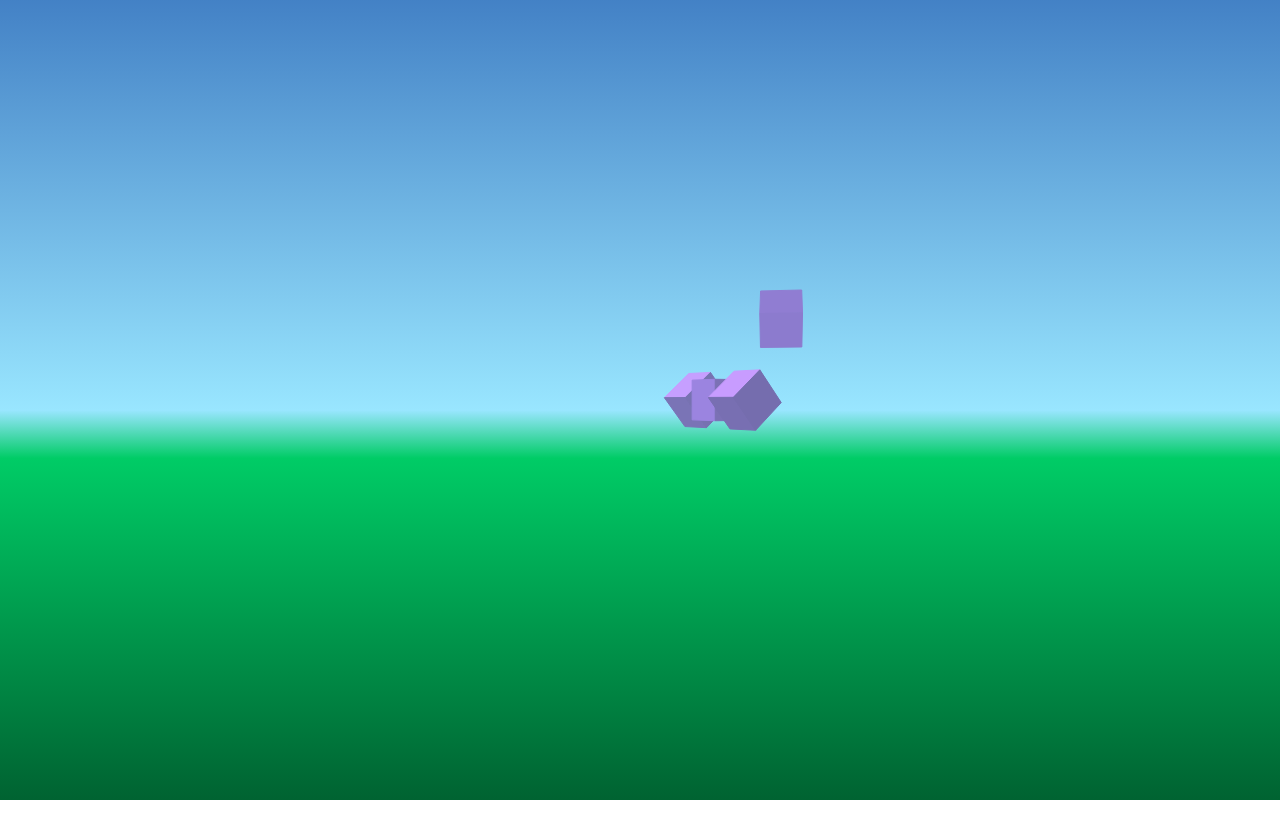
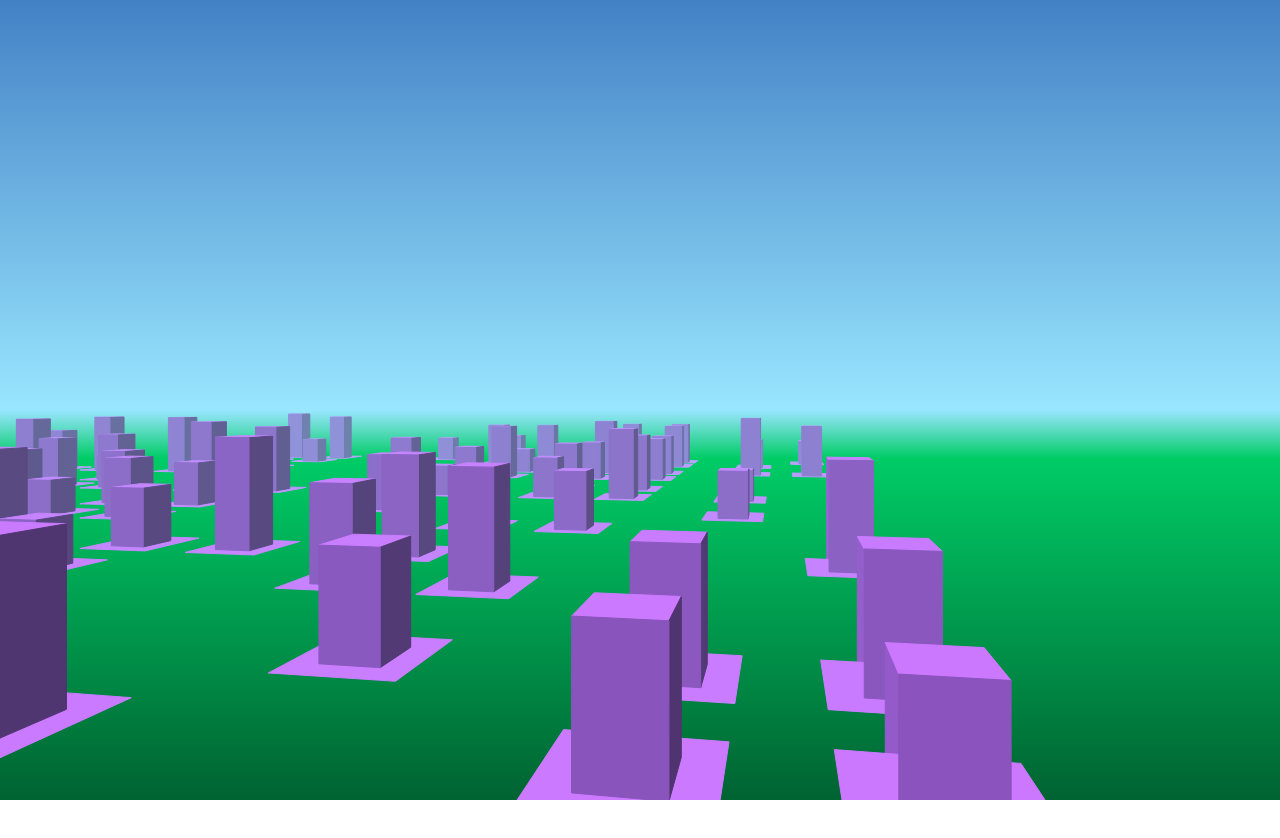
Before and after one commit to emanlapig/BGem3-v2, a website: page index.html in a window 1280 px wide. Shown: the top 838 px of the page. Drawn offline with Linux system fonts and the light colour scheme; files that its build step writes are made by us from their sources; animation ran at ten frames a second.

Commit message:
wip - adding building block assets

```diff
--- a/Assets.js
+++ b/Assets.js
@@ -13,6 +13,7 @@ var ObjGroup = function( objs, options ) {
 
 var Mesh = function() {
 	this.rot = [ 0, 0, 0 ];
+	this.pos = [ 0, 0, 0 ];
 	this.vertices3D = [];
 	this.vertices2D = [];
 	this.transform = [];
@@ -23,7 +24,7 @@ var Mesh = function() {
 
 var PlaneMesh = function( options ) {
 	Mesh.apply( this, arguments );
-	this.size = options.size || 5;
+	this.size = options.size/2 || 5;
 	this.rot = options.rot || [ 0, 0, 0 ];
 	this.pos = options.pos || [ 0, 0, 0 ];
 	this.color = options.color || [ 102, 45, 145 ];
@@ -43,14 +44,18 @@ var PlaneMesh = function( options ) {
 	];
 	this.faces = [
 		[ 1, 2, 3, 4 ], // front
-		[ 4, 3, 2, 1 ] // back
 	];
+
+	var backside = ( options.backside === undefined )? true: options.backside;
+	if ( backside ) {
+		this.faces.push( [ 4, 3, 2, 1 ] );
+	}
 };
 PlaneMesh.prototype = new Mesh();
 
 var CubeMesh = function( options ) {
 	Mesh.apply( this, arguments );
-	this.size = options.size || 5;
+	this.size = options.size/2 || 5;
 	this.rot = options.rot || [ 0, 0, 0 ];
 	this.pos = options.pos || [ 0, 0, 0 ];
 	this.color = options.color || [ 102, 45, 145 ];
@@ -61,6 +66,7 @@ var CubeMesh = function( options ) {
 	this.shadow = ( options.shadow === undefined )? true : options.shadow;
 	this.shineWidth = 1.2;
 	this.shineStren = 50;
+
 	this.vertices3D = [
 		[ 0, 0, 0 ], // anchor point
 		[ this.size, -this.size, -this.size ],
@@ -80,8 +86,56 @@ var CubeMesh = function( options ) {
 		[ 5, 6, 2, 1 ], // top
 		[ 4, 3, 7, 8 ]  // bottom
 	];
+
+	var centered = ( options.centered === undefined )? true : options.centered;
+	if ( !centered ) {
+		for ( var i=1; i<this.vertices3D.length; i++ ) {
+			var vert = this.vertices3D[i];
+			this.pos[0] += this.size;
+			this.pos[1] += this.size;
+			this.pos[2] += this.size;
+		}
+	}
 };
 CubeMesh.prototype = new Mesh();
+
+var BoxMesh = function( options ) {
+	Mesh.apply( this, arguments );
+	this.size = options.size || {};
+	this.size[0] = round2( options.size[0]/2 );
+	this.size[1] = round2( options.size[1]/2 );
+	this.size[2] = round2( options.size[2]/2 );
+	this.rot = options.rot || [ 0, 0, 0 ];
+	this.pos = options.pos || [ 0, 0, 0 ];
+	this.color = options.color || [ 102, 45, 145 ];
+	this.textured = ( options.textured === undefined )? false : options.textured;
+	this.fill = ( options.fill === undefined )? true : options.fill;
+	this.stroke = ( options.stroke === undefined )? true : options.stroke;
+	this.shine = ( options.shine === undefined )? true : options.shine;
+	this.shadow = ( options.shadow === undefined )? true : options.shadow;
+	this.shineWidth = 1.2;
+	this.shineStren = 50;
+	this.vertices3D = [
+		[ 0, 0, 0 ], // anchor point
+		[ this.size[0], -this.size[1], -this.size[2] ],
+		[ -this.size[0], -this.size[1], -this.size[2] ],
+		[ -this.size[0], this.size[1], -this.size[2] ],
+		[ this.size[0], this.size[1], -this.size[2] ],
+		[ this.size[0], -this.size[1], this.size[2] ],
+		[ -this.size[0], -this.size[1], this.size[2] ],
+		[ -this.size[0], this.size[1], this.size[2] ],
+		[ this.size[0], this.size[1], this.size[2] ]
+	];
+	this.faces = [
+		[ 1, 2, 3, 4 ], // front
+		[ 5, 1, 4, 8 ], // right
+		[ 6, 5, 8, 7 ], // back
+		[ 2, 6, 7, 3 ], // left
+		[ 5, 6, 2, 1 ], // top
+		[ 4, 3, 7, 8 ]  // bottom
+	];
+};
+BoxMesh.prototype = new Mesh();
 
 var Background = function( options ) {
 	this.top = options.top;
--- a/BGem3.js
+++ b/BGem3.js
@@ -7,6 +7,7 @@ var Scene = function() {
 	this.fogColor = [ 142, 214, 255 ];
 	this.fogDist = 600; // distance at which objects disappear
 	this.clipDist = 50; // buffer distance for clipping objects behind us
+	this.floor = -20; // y-coord of floor
 };
 
 var Camera = function( options ) {
@@ -213,14 +214,15 @@ var Renderer = function( scene, options ) {
 				ctx.fillRect( 0, 0, _renderer.maxWidth, _renderer.maxHeight ); // fill background color
 			}
 			for ( var i=0; i<_renderer.zSort.length; i++ ) {
-				if ( _renderer.zSort[i][5] ) { // if face is visible
-					_renderer.zSort[i][5] = backface_cull( _renderer.zSort[i] ); // backface cull
-					if ( _renderer.zSort[i][5] ) { // if face is visible after backface cull
+				var face = _renderer.zSort[i];
+				if ( face[5] ) { // if face is visible
+					face[5] = backface_cull( face ); // backface cull
+					if ( face[5] ) { // if face is visible after backface cull
 						var pts = [
-							_renderer.zSort[i][0],
-							_renderer.zSort[i][1],
-							_renderer.zSort[i][2],
-							_renderer.zSort[i][3]
+							face[0],
+							face[1],
+							face[2],
+							face[3]
 						];
 						ctx.beginPath();
 						ctx.moveTo( pts[0][0], pts[0][1] );
@@ -229,15 +231,15 @@ var Renderer = function( scene, options ) {
 						ctx.lineTo( pts[3][0], pts[3][1] );
 						ctx.lineTo( pts[0][0], pts[0][1] );
 						ctx.closePath();
-						var color = _renderer.zSort[i][6].color,
+						var color = face[6].color,
 							r = color[0],
 							g = color[1],
 							b = color[2];
 						// if shadows are enabled
-						if ( _renderer.zSort[i][6].shadow ) {
-							var normal = _renderer.zSort[i][6].normal;
-							var shineWidth = _renderer.zSort[i][6].shineWidth,
-								shineStren = _renderer.zSort[i][6].shineStren,
+						if ( face[6].shadow ) {
+							var normal = face[6].normal;
+							var shineWidth = face[6].shineWidth,
+								shineStren = face[6].shineStren,
 								shade = 1 - ( normal/Math.PI ),
 								shine = 1 - ( normal/Math.PI ) * shineWidth;
 							r = Math.floor( color[0]*shade ) + Math.floor( color[0]*shine + shineStren*shine ),
@@ -245,7 +247,7 @@ var Renderer = function( scene, options ) {
 							b = Math.floor( color[2]*shade ) + Math.floor( color[2]*shine + shineStren*shine );
 							// if fog is enabled
 							if ( _scene.fog ) {
-								var dist = -_renderer.zSort[i][4] / 4; // object distance from cam
+								var dist = -face[4] / 4; // object distance from cam
 								var fogRatio = dist / _scene.fogDist;
 								if (fogRatio>1) {
 									fogRatio=1;
@@ -260,17 +262,17 @@ var Renderer = function( scene, options ) {
 							}
 						}
 						// if fill is enabled (if false shadows will also not be drawn)
-						if ( _renderer.zSort[i][6].fill ) {
+						if ( face[6].fill ) {
 							ctx.fillStyle="rgb("+r+","+g+","+b+")";
 							ctx.fill();
 						}
 						// if stroke is enabled (currently uses shaded fill color)
-						if ( _renderer.zSort[i][6].stroke ) {
+						if ( face[6].stroke ) {
 							ctx.strokeStyle="rgb("+r+","+g+","+b+")";
 							ctx.stroke();
 						}
 
-						if ( _renderer.zSort[i][6].textured ) {
+						if ( face[6].textured ) {
 							r_texture( ctx, pts, _renderer );
 						}
 						ctx.restore();
@@ -358,16 +360,16 @@ var Controller = function( renderer ) {
 					camera.d = speed;
 					break;
 				case 38: // up
-					camera.u = speed;
+					camera.u = speed * 2;
 					break;
 				case 40: // down
-					camera.o = speed;
+					camera.o = speed * 2;
 					break;
 				case 37: // left
-					camera.l = speed;
+					camera.l = speed * 2;
 					break;
 				case 39: // right
-					camera.r = speed;
+					camera.r = speed * 2;
 					break;
 			}
 		});
@@ -488,7 +490,7 @@ function get_dist( p1, p2 ) {
 
 function random( a, b ) {
 	var c = b - a;
-	return Math.floor( Math.random()*c+a );
+	return Math.floor( Math.random()*c+a ) + 1;
 };
 
 function round2( num ) {
@@ -534,3 +536,5 @@ function get_normal( face ) {
 	var angle = Math.acos( (ax*bx+ay*by+az*bz) / Math.sqrt((ax*ax+ay*ay+az*az)*(bx*bx+by*by+bz*bz)) );
 	return angle;
 };
+
+// the end.
--- a/Game.js
+++ b/Game.js
@@ -1,10 +1,17 @@
 // Game.js
 
 var Game = function( scene ) {
-	var _scene = scene;
+	this.init = function() {
+		for ( var i=0; i<36; i++ ) {
+			var block = this.spawn_block();
+			block.pos[0] = 40 * (i%6);
+			block.pos[2] = -40 * Math.floor(i/6);
+			scene.groups.push( block );
+		}
+	}
 	this.play = function() {
 		for ( var i=1; i<scene.objs.length; i++ ) {
-			scene.objs[i].mesh.rot[0] += 1;
+			//scene.objs[i].mesh.rot[2] += 1;
 			if ( scene.objs[i].mesh.rot[1] > 360 ) {
 				scene.objs[i].mesh.rot[1] -= 360;
 			}
@@ -13,7 +20,7 @@ var Game = function( scene ) {
 			}
 		}
 		for ( var i=0; i<scene.groups.length; i++ ) {
-			scene.groups[i].rot[1] += 1;
+			//scene.groups[i].rot[1] += 1;
 			if ( scene.groups[i].rot[1] > 360 ) {
 				scene.groups[i].rot[1] -= 360;
 			}
@@ -21,5 +28,58 @@ var Game = function( scene ) {
 				scene.groups[i].rot[1] += 360;
 			}
 		}
-	};
+	}
+	this.spawn_block = function() {
+		var objs = [];
+		for ( var i=0; i<4; i++ ) {
+			var fl = new Obj3D( new PlaneMesh( {
+				size: [ 10 ],
+				pos: [ 8, scene.floor, 8 ],
+				rot: [ -90, 0, 0 ],
+				color: [ 102, 45, 145 ],
+				backside: false
+			} ) );
+
+			var height = random( 5, 15 );
+			var box = new Obj3D( new BoxMesh( {
+				size: [ 5, height, 5 ],
+				pos: [ 8, scene.floor + ( height/2 ), 8 ],
+				rot: [ 0, 0, 0 ]
+			} ) );
+
+			switch (i) {
+				case 1:
+					box.mesh.pos[0] *= -1;
+					fl.mesh.pos[0] *= -1;
+					break;
+				case 2:
+					box.mesh.pos[0] *= -1;
+					fl.mesh.pos[0] *= -1;
+					box.mesh.pos[2] *= -1;
+					fl.mesh.pos[2] *= -1;
+					break;
+				case 3:
+					box.mesh.pos[2] *= -1;
+					fl.mesh.pos[2] *= -1;
+					break;
+			}
+
+			if ( random( 0, 3 ) < 3 ) {
+				scene.objs.push( box );
+				scene.objs.push( fl );
+				objs.push( box );
+				objs.push( fl );
+			} else {
+				box = false;
+				fl = false;
+			}
+
+		}
+
+		var group = new ObjGroup( objs, {
+			pos: [ 0, 0, 0 ],
+			rot: [ 0, 0, 0 ]
+		} );
+		return group;
+	}
 };
--- a/index.html
+++ b/index.html
@@ -38,88 +38,13 @@
 
 			// DEFINE CAMERA
 			var camera = new Camera( {
-				pos: [ 0, 0, -200 ],
+				pos: [ 0, 0, -50 ],
 				rot: [ 0, 10, 0 ],
 				fl: 800, // focal length
 				speed: 1, // player velocity
 				fr: 0.1  // player friction
 			} );
 			scene.cams.push( camera );
-
-			// ADD OBJECTS TO STAGE
-			/*var plane = new Obj3D( new PlaneMesh({
-				size: 5,
-				pos: [ 0, 10, 0 ],
-				rot: [ 0, 180, 0],
-				color: [ 102, 45, 145 ],
-				textured: false
-			}) );
-
-			scene.objs.push( plane );
-			var cube = new Obj3D( new CubeMesh({
-				size: 5,
-				pos: [ 0, 10, 0 ],
-				rot: [ 0, 180, 0 ],
-				color: [ 102, 45, 145 ],
-				textured: false
-			}) );
-
-			scene.objs.push( cube );
-
-			for ( var i=0; i<100; i++ ) {
-				var spread = 100;
-				var cube = new Obj3D( new CubeMesh({
-						size:3,
-						pos:[
-							random(-spread,spread)+0.1,
-							random(-20,-10)+0.1,
-							random(-spread,spread)+0.1
-						],
-						rot: [ 0, 0, .5 ],
-						color:[ 102, 45, 145 ]
-					}) );
-				scene.objs.push( cube );
-			}*/
-
-			var cube1 = new Obj3D( new CubeMesh({
-				size: 5,
-				pos: [ 0, 0, 0 ],
-				rot: [ 0, 0, 0 ],
-				color: [ 102, 45, 145 ]
-			}) );
-			scene.objs.push( cube1 );
-
-			var cube2 = new Obj3D( new CubeMesh({
-				size: 5,
-				pos: [ -10, 0, 0 ],
-				rot: [ 0, 0, 0 ],
-				color: [ 102, 45, 145 ]
-			}) );
-			scene.objs.push( cube2 );
-
-			var cube3 = new Obj3D( new CubeMesh({
-				size: 5,
-				pos: [ 10, 0, 0 ],
-				rot: [ 0, 0, 0 ],
-				color: [ 102, 45, 145 ]
-			}) );
-			scene.objs.push( cube3 );
-
-			var cube4 = new Obj3D( new CubeMesh({
-				size: 5,
-				pos: [ 0, 20, 0 ],
-				rot: [ 0, 0, 0 ],
-				color: [ 102, 45, 145 ]
-			}) );
-			scene.objs.push( cube4 );
-
-			var objarr = [ cube1, cube2, cube3 ],
-				options = {
-					pos: [ 15, 0, 0 ],
-					rot: [ 0, 0, 0 ]
-				},
-				group = new ObjGroup( objarr, options );
-			scene.groups.push( group );
 
 			// DEFINE CANVAS
 			var canvas = document.getElementById("viewport"),
@@ -164,6 +89,7 @@
 
 			// DEFINE GAME
 			var game = new Game( scene );
+			game.init();
 
 			// INITIALIZE ANIMATION
 			if ( animationFrame ) {
@@ -190,7 +116,6 @@
 			play = false;
 		}
 		window.onload = init;
-
 	</script>
 </body>
 </html>
```
Also changed, not shown: Assets.min.js, BGem3.min.js, Game.min.js.
